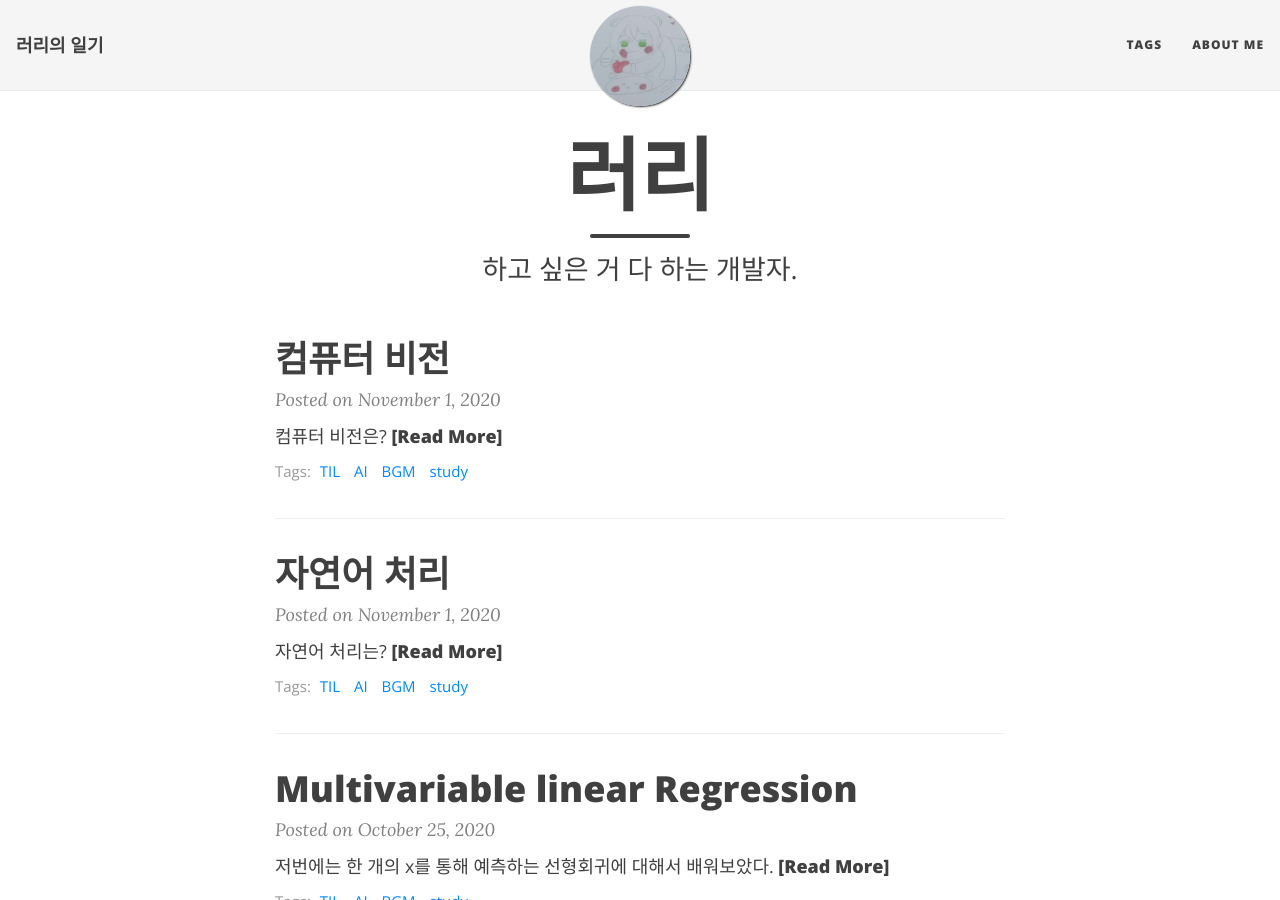
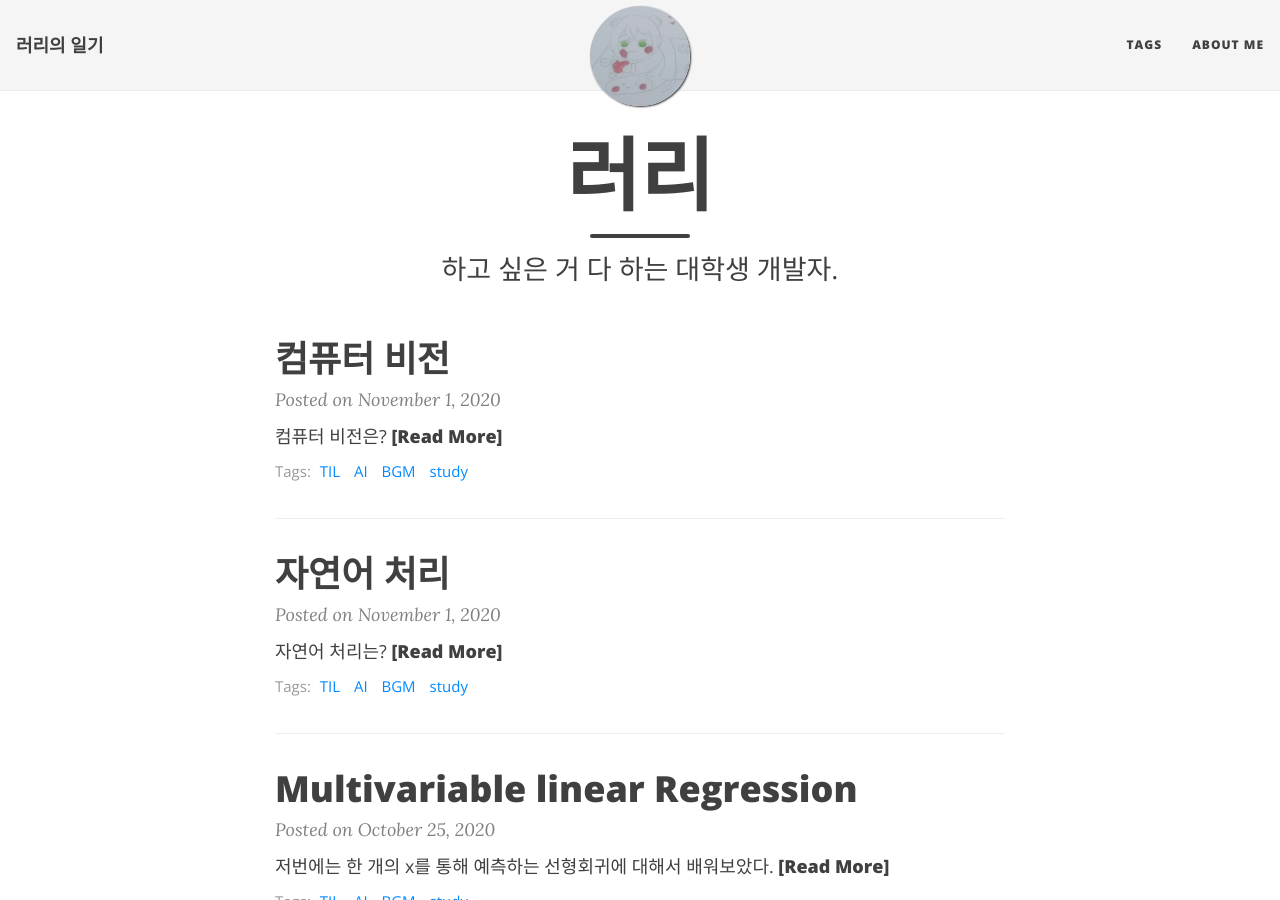
Before and after one commit to Coalery/coalery.github.io, a Jekyll site: the page built from index.html, in a window 1280 px wide and 900 px high. Built offline with Jekyll 4.4.1, drawn with Linux system fonts in a browser that asks for light colours; nearby versions of some CDN libraries; some web fonts are replaced; the list of posts is cut into pages by our own code.

Commit message:
Update index.html

```diff
--- a/index.html
+++ b/index.html
@@ -1,5 +1,5 @@
 ---
 layout: home
 title: 러리
-subtitle: 하고 싶은 거 다 하는  개발자.
+subtitle: 하고 싶은 거 다 하는 대학생 개발자.
 ---
```
